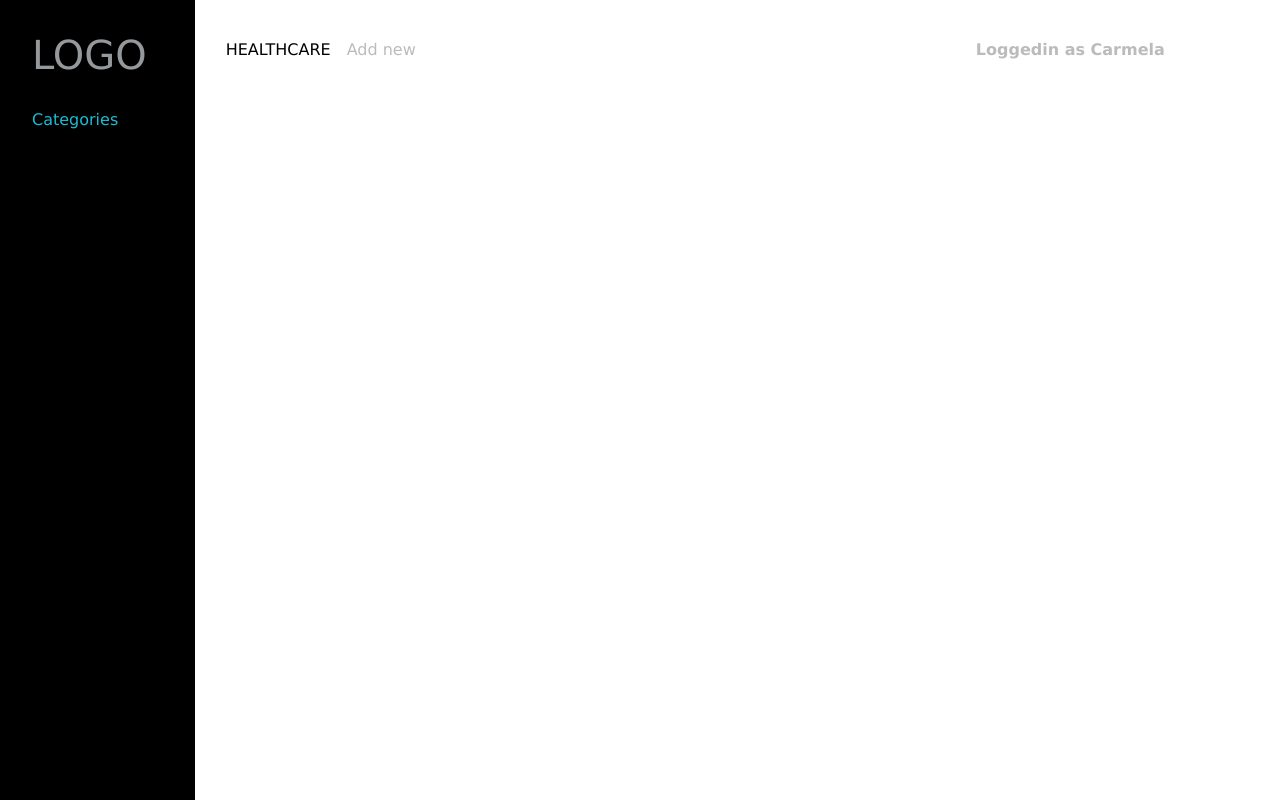
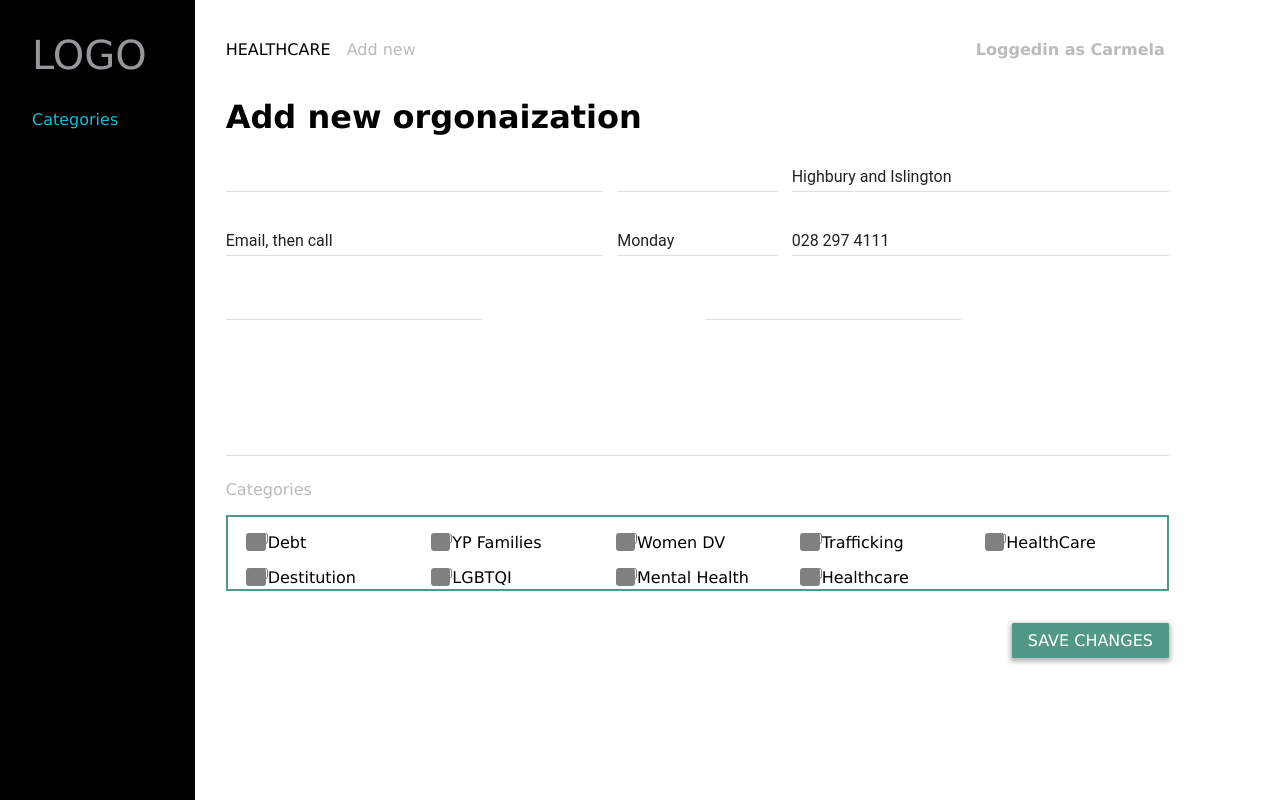
Before and after one commit to wonmaungthein/directory-of-services, a React (Create React App) app in the folder frontend/: page /organisationForm in a window 1280 px wide. Built offline with nearby package versions, Linux system fonts and the light colour scheme.

Commit message:
used export default with class components and corrected handleChange function name also removed event param from onClick function

```diff
--- a/frontend/src/App.js
+++ b/frontend/src/App.js
@@ -4,7 +4,7 @@ import MuiThemeProvider from "material-ui/styles/MuiThemeProvider";
 import SideBar from "./Components/SideBar/SideBar";
 import Home from './Components/Home'
 import OrganisationCard from './Components/Organisation'
-import AddOrganisation from './Components/Organisation/AddOrganisation'
+import OrganisationForm from './Components/Organisation/OrganisationForm'
 
 import "./App.css";
 
@@ -16,7 +16,7 @@ const App = () => (
         <main className="main-contents">
           <Home />
           <Route path="/healthcare" component={OrganisationCard} />
-          <Route path="/addorganisation" component={AddOrganisation} />
+          <Route path="/organisationForm" component={OrganisationForm} />
         </main>
       </div>
     </MuiThemeProvider>
--- a/frontend/src/Components/Categories/index.js
+++ b/frontend/src/Components/Categories/index.js
@@ -2,7 +2,7 @@ import React, { Component } from 'react';
 import { Link } from 'react-router-dom';
 import './categories.css';
 
-export default class Categories extends Component {
+export default class index extends Component {
   state = {
     categoriesList: false,
   };
--- a/frontend/src/Components/Home/index.js
+++ b/frontend/src/Components/Home/index.js
@@ -7,7 +7,7 @@ const Home = () =>(
     <div className="main-nav">
       <div className="orgonaization-title">
         <span>HEALTHCARE</span>
-        <Link to="/addOrganisation" className="add-orgnaization"><span className="add-orgonaization-button">Add new</span></Link>
+        <Link to="/organisationForm" className="add-orgnaization"><span className="add-orgonaization-button">Add new</span></Link>
       </div>
       <div className="login-section">
         <h4>Loggedin as <strong>Carmela</strong></h4>
--- a/frontend/src/Components/Organisation/EditOrganisation.js
+++ b/frontend/src/Components/Organisation/EditOrganisation.js
@@ -7,7 +7,7 @@ import Dialog, {
 } from 'material-ui/Dialog';
 import './organisation.css'
 
-class EditOrganisation extends React.Component {
+export default class EditOrganisation extends React.Component {
   state = {
     open: false,
     area: "North",
@@ -167,39 +167,39 @@ class EditOrganisation extends React.Component {
               <h4 className="categories-checkbox-title">Categories</h4>
               <div className="categories-chckbox">
                 <label htmlFor="category1">
-                  <input onChange={e => this.handleCheckbox(e)} type="checkbox" id="category1" name="category-1" value="Debt" />
+                  <input onChange={this.handleCheckbox} type="checkbox" id="category1" name="category-1" value="Debt" />
                   Debt
                 </label>
                 <label htmlFor="category2">
-                  <input onChange={e => this.handleCheckbox(e)} type="checkbox" id="category2" name="category-2" value="ypfamilies" />
+                  <input onChange={this.handleCheckbox} type="checkbox" id="category2" name="category-2" value="ypfamilies" />
                   YP Families
                 </label>
                 <label htmlFor="category3">
-                  <input onChange={e => this.handleCheckbox(e)} type="checkbox" id="category3" name="category-3" value="womendv" />
+                  <input onChange={this.handleCheckbox} type="checkbox" id="category3" name="category-3" value="womendv" />
                   Women DV
                 </label>
                 <label htmlFor="category4">
-                  <input onChange={e => this.handleCheckbox(e)} type="checkbox" id="category4" name="category-4" value="trafficking" />
+                  <input onChange={this.handleCheckbox} type="checkbox" id="category4" name="category-4" value="trafficking" />
                   Trafficking
                 </label>
                 <label htmlFor="category5">
-                  <input onChange={e => this.handleCheckbox(e)} type="checkbox" id="category5" name="category-5" value="healthcare" />
+                  <input onChange={this.handleCheckbox} type="checkbox" id="category5" name="category-5" value="healthcare" />
                   HealthCare
                 </label>
                 <label htmlFor="category6">
-                  <input onChange={e => this.handleCheckbox(e)} type="checkbox" id="category6" name="category-6" value="destitution" />
+                  <input onChange={this.handleCheckbox} type="checkbox" id="category6" name="category-6" value="destitution" />
                   Destitution
                 </label>
                 <label htmlFor="category7">
-                  <input onChange={e => this.handleCheckbox(e)} type="checkbox" id="category7" name="category-7" value="lgbtqi" />
+                  <input onChange={this.handleCheckbox} type="checkbox" id="category7" name="category-7" value="lgbtqi" />
                   LGBTQI
                 </label>
                 <label htmlFor="category8">
-                  <input onChange={e => this.handleCheckbox(e)} type="checkbox" id="category8" name="category-8" value="mentalhealthservices" />
+                  <input onChange={this.handleCheckbox} type="checkbox" id="category8" name="category-8" value="mentalhealthservices" />
                   Mental Health Services
                 </label>
                 <label htmlFor="category9">
-                  <input onChange={e => this.handleCheckbox(e)} type="checkbox" id="category9" name="category-9" value="healthcare" />
+                  <input onChange={this.handleCheckbox} type="checkbox" id="category9" name="category-9" value="healthcare" />
                   Healthcare
                 </label>
               </div>
@@ -218,5 +218,3 @@ class EditOrganisation extends React.Component {
     );
   }
 }
-
-export default EditOrganisation;
--- a/frontend/src/Components/Organisation/AddOrganisation.js
+++ b/frontend/src/Components/Organisation/OrganisationForm.js
@@ -2,7 +2,7 @@ import React, { Component } from 'react';
 import TextField from 'material-ui/TextField';
 import './organisation.css'
 
-class AddOrganisation extends Component {
+export default class OrganisationForm extends Component {
   state = {
       organisationName: "",
       area: "",
@@ -44,7 +44,7 @@ class AddOrganisation extends Component {
     })
   }
 
-  handleChange(event) {
+  updateField = event => {
       this.setState({
           [event.target.name]: event.target.value
       })
@@ -67,7 +67,7 @@ class AddOrganisation extends Component {
                   label="Organisation name"
                   name="organisationName"
                   value={this.state.organisationName}
-                  onChange={event => this.handleChange(event)}
+                  onChange={this.updateField}
                 />
                 <TextField
                   className="second-field"
@@ -75,14 +75,14 @@ class AddOrganisation extends Component {
                   label="Area"
                   name="area"
                   value={this.state.area}
-                  onChange={event => this.handleChange(event)}
+                  onChange={this.updateField}
                 />
                 <TextField
                   className="third-field"
                   label="Borough"
                   name="borough"
                   value={this.state.borough}
-                  onChange={event => this.handleChange(event)}
+                  onChange={this.updateField}
                 />
               </div>
               <div className="form-second-row">
@@ -91,21 +91,21 @@ class AddOrganisation extends Component {
                   label="Process"
                   name="process"
                   value={this.state.process}
-                  onChange={event => this.handleChange(event)}
+                  onChange={this.updateField}
                 />
                 <TextField
                   className="second-field"
                   label="Day"
                   name="day"
                   value={this.state.day}
-                  onChange={event => this.handleChange(event)}
+                  onChange={this.updateField}
                 />
                 <TextField
                   className="third-field"
                   label="Telephone"
                   name="telephone"
                   value={this.state.telephone}
-                  onChange={event => this.handleChange(event)}
+                  onChange={this.updateField}
                 />
               </div>
               <div className="add-email-website">
@@ -113,13 +113,13 @@ class AddOrganisation extends Component {
                   label="Email"
                   name="email"
                   value={this.state.email}
-                  onChange={event => this.handleChange(event)}
+                  onChange={this.updateField}
                 />
                 <TextField
                   label="Website"
                   name="website"
                   value={this.state.website}
-                  onChange={event => this.handleChange(event)}
+                  onChange={this.updateField}
                 />
               </div>
               <div className="form-third-row">
@@ -130,46 +130,46 @@ class AddOrganisation extends Component {
                   fullWidth
                   name="service"
                   value={this.state.service}
-                  onChange={event => this.handleChange(event)}
+                  onChange={this.updateField}
                 />
               </div>
               <div className="add-category">
                 <span className="title">Categories</span>
                 <div className="add-categories-checkbox">
                   <label htmlFor="category1">
-                    <input onChange={e => this.handleCheckbox(e)} type="checkbox" id="category1" name="category-1" value="Debt" />
+                    <input onChange={this.handleCheckbox} type="checkbox" id="category1" name="category-1" value="Debt" />
                     Debt
                   </label>
                   <label htmlFor="category2">
-                    <input onChange={e => this.handleCheckbox(e)} type="checkbox" id="category2" name="category-2" value="ypfamilies" />
+                    <input onChange={this.handleCheckbox} type="checkbox" id="category2" name="category-2" value="ypfamilies" />
                     YP Families
                   </label>
                   <label htmlFor="category3">
-                    <input onChange={e => this.handleCheckbox(e)} type="checkbox" id="category3" name="category-3" value="womendv" />
+                    <input onChange={this.handleCheckbox} type="checkbox" id="category3" name="category-3" value="womendv" />
                     Women DV
                   </label>
                   <label htmlFor="category4">
-                    <input onChange={e => this.handleCheckbox(e)} type="checkbox" id="category4" name="category-4" value="trafficking" />
+                    <input onChange={this.handleCheckbox} type="checkbox" id="category4" name="category-4" value="trafficking" />
                     Trafficking
                   </label>
                   <label htmlFor="category5">
-                    <input onChange={e => this.handleCheckbox(e)} type="checkbox" id="category5" name="category-5" value="healthcare" />
+                    <input onChange={this.handleCheckbox} type="checkbox" id="category5" name="category-5" value="healthcare" />
                     HealthCare
                   </label>
                   <label htmlFor="category6">
-                    <input onChange={e => this.handleCheckbox(e)} type="checkbox" id="category6" name="category-6" value="destitution" />
+                    <input onChange={this.handleCheckbox} type="checkbox" id="category6" name="category-6" value="destitution" />
                     Destitution
                   </label>
                   <label htmlFor="category7">
-                    <input onChange={e => this.handleCheckbox(e)} type="checkbox" id="category7" name="category-7" value="lgbtqi" />
+                    <input onChange={this.handleCheckbox} type="checkbox" id="category7" name="category-7" value="lgbtqi" />
                     LGBTQI
                   </label>
                   <label htmlFor="category8">
-                    <input onChange={e => this.handleCheckbox(e)} type="checkbox" id="category8" name="category-8" value="mentalhealthservices" />
+                    <input onChange={this.handleCheckbox} type="checkbox" id="category8" name="category-8" value="mentalhealthservices" />
                     Mental Health Services
                   </label>
                   <label htmlFor="category9">
-                    <input onChange={e => this.handleCheckbox(e)} type="checkbox" id="category9" name="category-9" value="healthcare" />
+                    <input onChange={this.handleCheckbox} type="checkbox" id="category9" name="category-9" value="healthcare" />
                     Healthcare
                   </label>
                 </div>
@@ -180,5 +180,3 @@ class AddOrganisation extends Component {
         )
     }
 }
-
-export default AddOrganisation;
--- a/frontend/src/Components/Organisation/SingleOrganisation.js
+++ b/frontend/src/Components/Organisation/SingleOrganisation.js
@@ -7,7 +7,7 @@ import Dialog, {
 import EditOrganisation from './EditOrganisation';
 import './organisation.css';
 
-class SingleOrganisation extends Component {
+export default class SingleOrganisation extends Component {
   state = {
     open: false,
   };
@@ -68,4 +68,3 @@ class SingleOrganisation extends Component {
     )
   }
 }
-export default SingleOrganisation;
```
